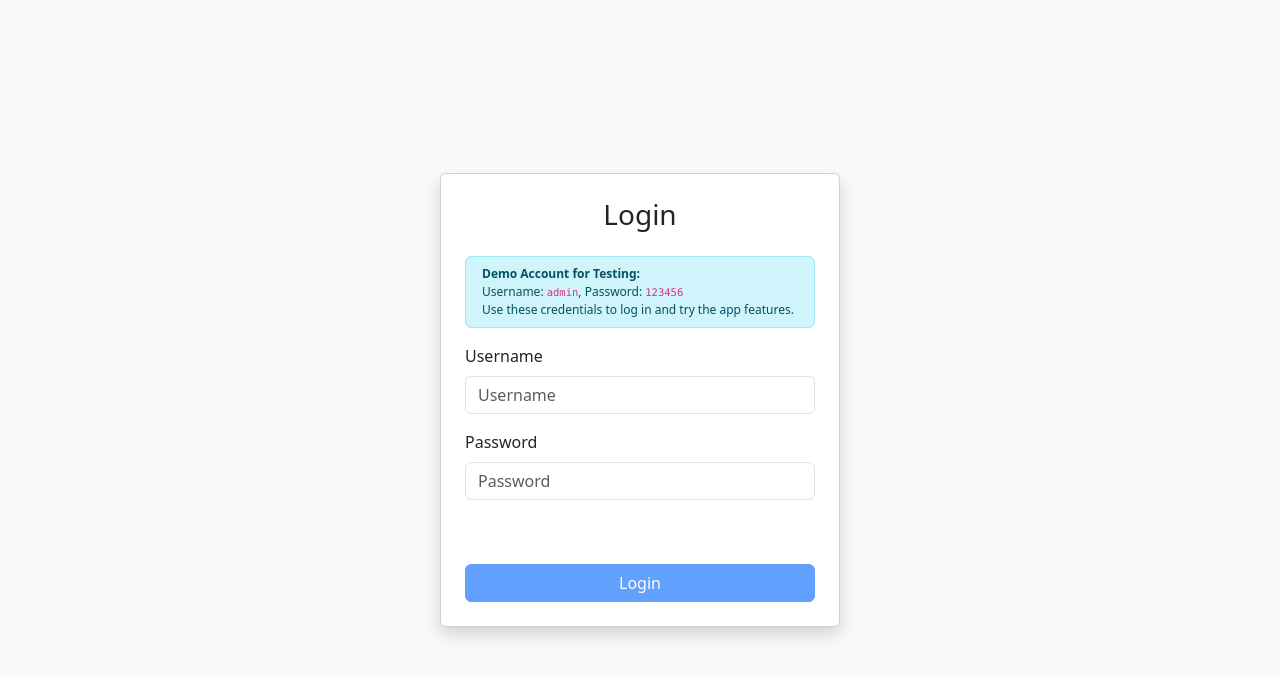
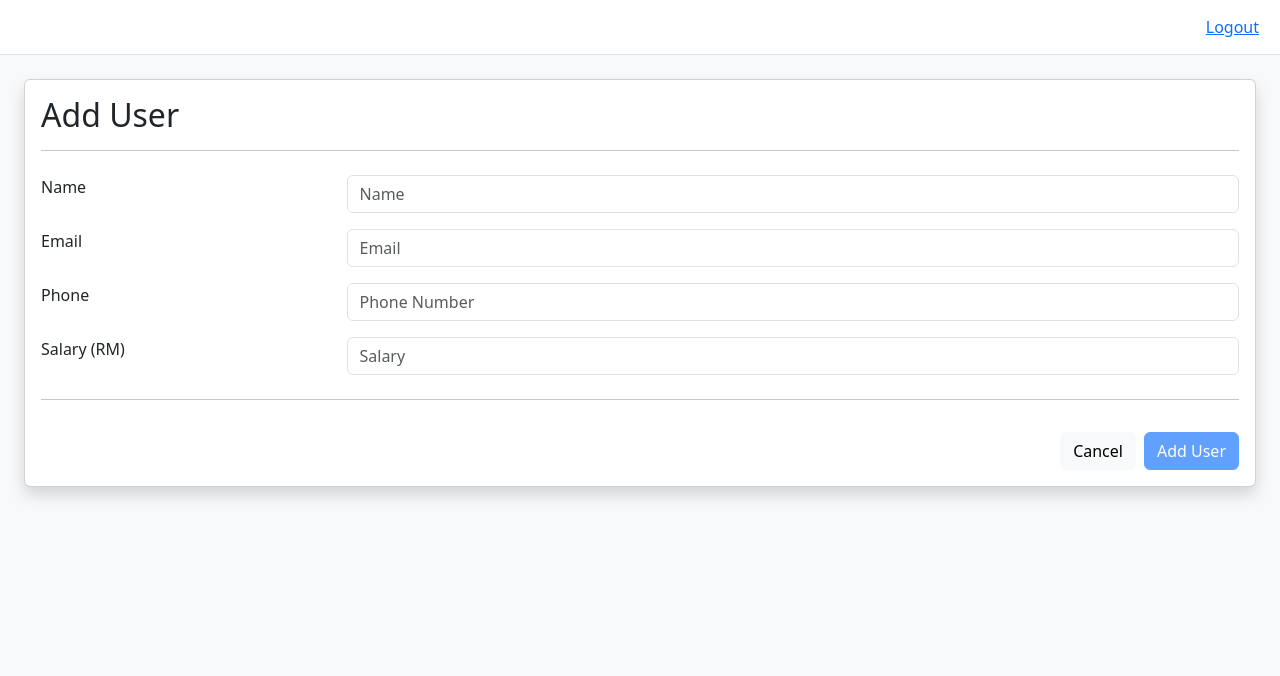
Before and after one commit to Mhui220/react-crud-demo, a React (Vite) app: page /users/add in a window 1280 px wide. Before the commit this address led to /login. Shown: the top 676 px of the page. Built offline with nearby package versions, Linux system fonts and the light colour scheme; sample sign-in values are in the browser's storage.

Commit message:
change token storage from localStorage to sessionStorage

```diff
--- a/src/App.tsx
+++ b/src/App.tsx
@@ -29,17 +29,17 @@ function ProtectedLayout({ children, onLogout }: { children: React.ReactNode; on
 
 
 export default function App() {
-  const [token, setToken] = useState<string | null>(() => localStorage.getItem("token"));
+  const [token, setToken] = useState<string | null>(() => sessionStorage.getItem("token"));
 
   const handleLogout = () => {
     setToken(null);
-    localStorage.removeItem("token");
+    sessionStorage.removeItem("token");
   };
 
   return (
     <Router>
       <Routes>
-        {token === null && <Route path="/login" element={<Login onLogin={(t) => { localStorage.setItem("token", t); setToken(t); }} />} />}
+        {token === null && <Route path="/login" element={<Login onLogin={(t) => { sessionStorage.setItem("token", t); setToken(t); }} />} />}
         {token && (
           <>
             <Route path="/" element={<ProtectedLayout onLogout={handleLogout}><Home /></ProtectedLayout>} />
--- a/src/api/api.ts
+++ b/src/api/api.ts
@@ -5,7 +5,7 @@ const api = axios.create({
 });
 
 api.interceptors.request.use((config) => {
-  const token = localStorage.getItem("token");
+  const token = sessionStorage.getItem("token");
 
   if (token) {
     config.headers.Authorization = `Bearer ${token}`;
@@ -18,7 +18,7 @@ api.interceptors.response.use(
   (res) => res,
   (err) => {
     if (err.response?.status === 401) {
-      localStorage.removeItem("token");
+      sessionStorage.removeItem("token");
       window.location.href = "/login";
     }
     return Promise.reject(err);
--- a/src/pages/Login/Login.tsx
+++ b/src/pages/Login/Login.tsx
@@ -19,7 +19,7 @@ export default function Login({ onLogin }: Props) {
     try {
       const result = await login(data)
 
-      localStorage.setItem("token", result.token);
+      sessionStorage.setItem("token", result.token);
       onLogin(result.token);
       toast.success("Login successful", {theme: "colored",});
     } catch {
```
